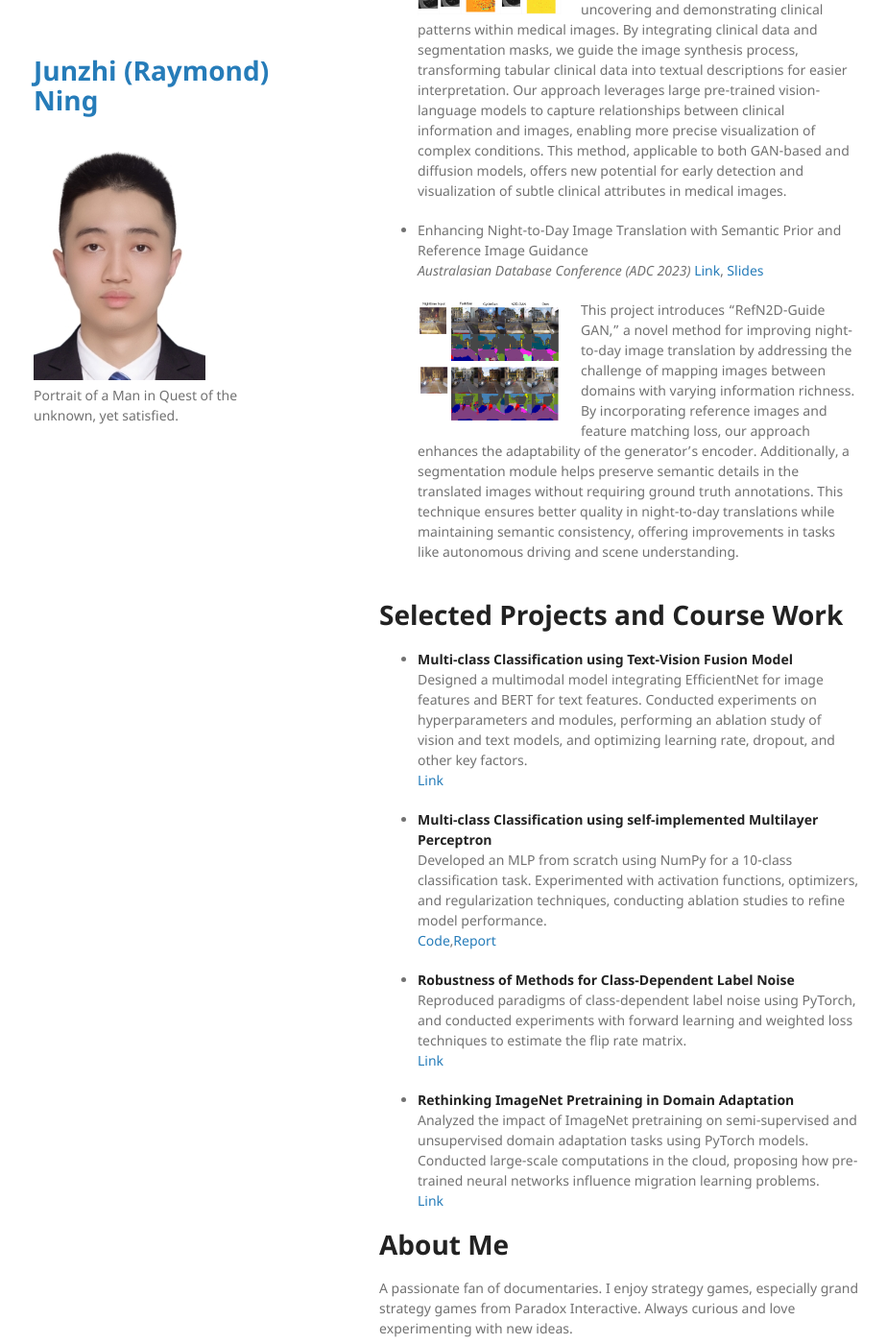
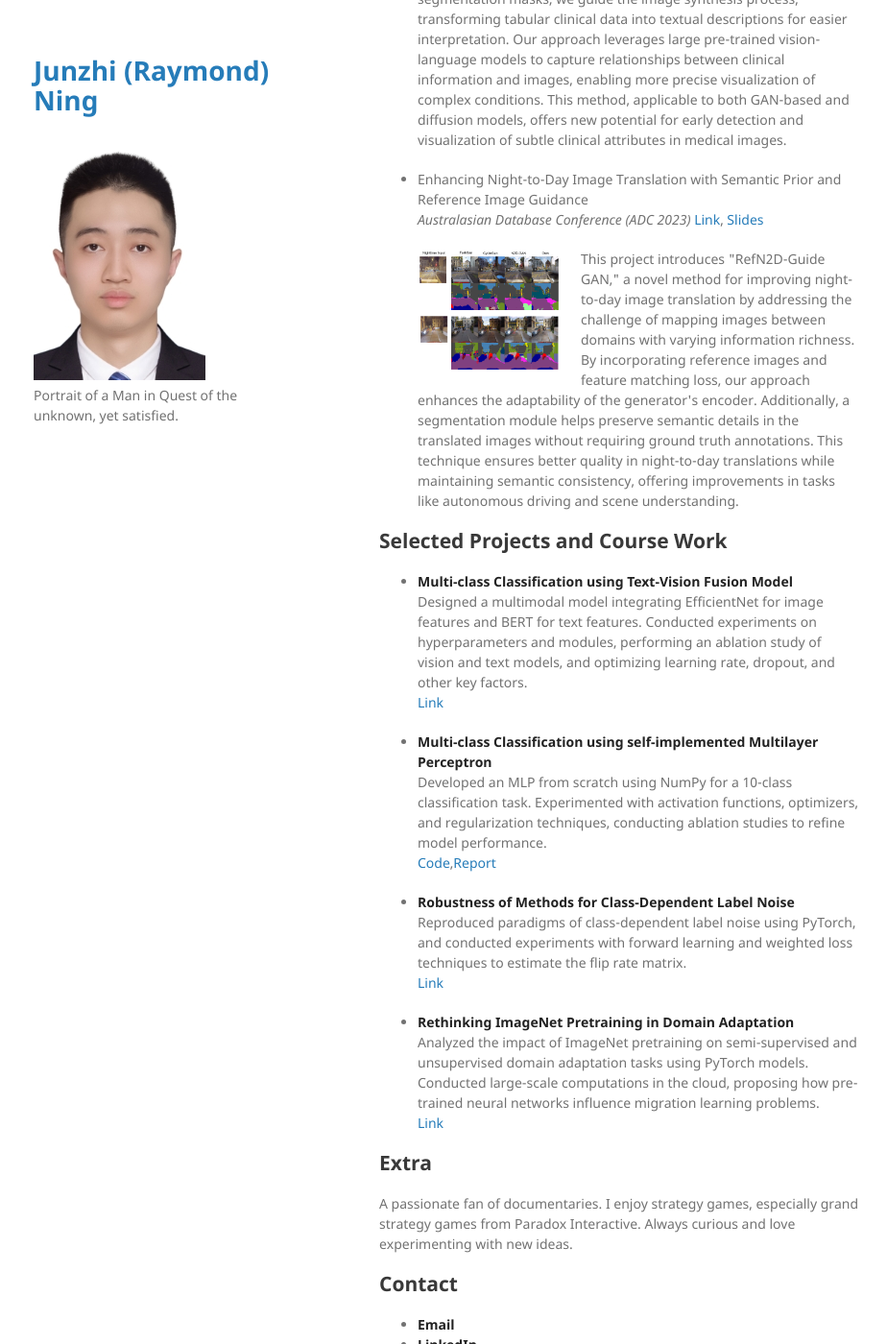
Before and after one commit to junzhin/junzhin-homepage, a Jekyll site: the page built from index.md, in a window 1280 px wide and 1400 px high, scrolled down 1876 px. Shown: the whole window at 96% size, without its empty margins (175-1099 px from the left). Built offline with Jekyll 4.4.1, drawn with Linux system fonts in a browser that asks for light colours.

Commit message:
Update index.md

```diff
--- a/index.md
+++ b/index.md
@@ -17,22 +18,22 @@ Feel free to contact me for Chat and Research Opportunities.
 _"Positivity is the essence of progress. In every challenge, I see an opportunity for learning and growth."_
 
 
-# Education
+## Education
 
 
-<!-- # custom laying the image in the html file -->
+<!-- ## custom laying the image in the html file -->
 <!-- <img src="/junzhin-homepage/assets/img/header_icon.png" alt="Header Icon" style="float: left; margin-right: 20px;"> -->
 
-<!-- # default way of rending the image in the html through markdown sytnax -->
+<!-- ## default way of rending the image in the html through markdown sytnax -->
 
 <!-- ![Header Icon](/assets/img/header_icon.png) -->
 
 
-### **Master of Research (MRes)**, Imperial College London, UK _(Sep 2023 - Present)_
+- **Master of Research (MRes)**, Imperial College London, UK _(Sep 2023 - Present)_
   - Major: Artificial Intelligence and Machine Learning
   - Research supervised by **Dr. Guang Yang** and **Dr. Matthieu Komorowski**, focusing on medical imaging and AI.
 
-### **Bachelor of Science (Honours)**, The University of Sydney, Australia _(Aug 2022 - Aug 2023)_
+-  **Bachelor of Science (Honours)**, The University of Sydney, Australia _(Aug 2022 - Aug 2023)_
   - Major: Data Science
   - Achieved First Class Honours with a **University Medal**.
   - Thesis supervised by **Dr. Liu Tongliang** and **Dr. Mingming Gong** jointly.
@@ -41,7 +42,7 @@ _"Positivity is the essence of progress. In every challenge, I see an opportunit
   - Major: Statistic and Computing
   - Achieved First Class Honours.
 
-# Employment and Research Experience
+## Employment and Research Experience
 
 - (Oct 2023 - Present)   **Research Graudate Assistant** – Imperial College London
 - (Aug 2022 - Jun 2023)  **Research Undergraduate Assistant** – Trustworthy Machine Learning Lab, University of Sydney
@@ -80,14 +81,20 @@ _"Positivity is the essence of progress. In every challenge, I see an opportunit
 - Enhancing Night-to-Day Image Translation with Semantic Prior and Reference Image Guidance
   _Australasian Database Conference (ADC 2023)_ [Link](https://link.springer.com/chapter/10.1007/978-3-031-47843-7_12), [Slides](https://drive.google.com/file/d/1gfHnrjvkWIF_IKdZ749TUwpAdwDYwy05/view?usp=drive_link)
 
-  <img src="/junzhin-homepage/assets/img/image.png" alt="Night-to-Day Image Translation" style="float: left; margin-right: 20px; width: 150px;">
+  <div style="overflow: hidden;">
 
-  This project introduces "RefN2D-Guide GAN," a novel method for improving night-to-day image translation by addressing the challenge of mapping images between domains with varying information richness. By incorporating reference images and feature matching loss, our approach enhances the adaptability of the generator's encoder. Additionally, a segmentation module helps preserve semantic details in the translated images without requiring ground truth annotations. This technique ensures better quality in night-to-day translations while maintaining semantic consistency, offering improvements in tasks like autonomous driving and scene understanding.
+    <img src="/junzhin-homepage/assets/img/image.png" alt="Night-to-Day Image Translation" style="float: left; margin-right: 20px; width: 150px;">
+
+    <div>
+      This project introduces "RefN2D-Guide GAN," a novel method for improving night-to-day image translation by addressing the challenge of mapping images between domains with varying information richness. By incorporating reference images and feature matching loss, our approach enhances the adaptability of the generator's encoder. Additionally, a segmentation module helps preserve semantic details in the translated images without requiring ground truth annotations. This technique ensures better quality in night-to-day translations while maintaining semantic consistency, offering improvements in tasks like autonomous driving and scene understanding.
+    </div>
+
+  </div>
 
   <div style="clear: both;"></div>
 
 
-# Selected Projects and Course Work
+## Selected Projects and Course Work
 
 - **Multi-class Classification using Text-Vision Fusion Model**
   Designed a multimodal model integrating EfficientNet for image features and BERT for text features. Conducted experiments on hyperparameters and modules, performing an ablation study of vision and text models, and optimizing learning rate, dropout, and other key factors.
@@ -106,13 +113,13 @@ _"Positivity is the essence of progress. In every challenge, I see an opportunit
   [Link](https://junzhin.github.io/junzhin-homepage/)
 
 
-# About Me
+## Extra
 
 A passionate fan of documentaries.
 I enjoy strategy games, especially grand strategy games from Paradox Interactive.
 Always curious and love experimenting with new ideas.
 
 
-# Contact
+## Contact
 - [**Email**](mailto:ningjunzhi85@gmail.com)
 - [**LinkedIn**](https://www.linkedin.com/in/junzhin)
```
Also changed, not shown: other parts of index.md (+3 -2 lines).
